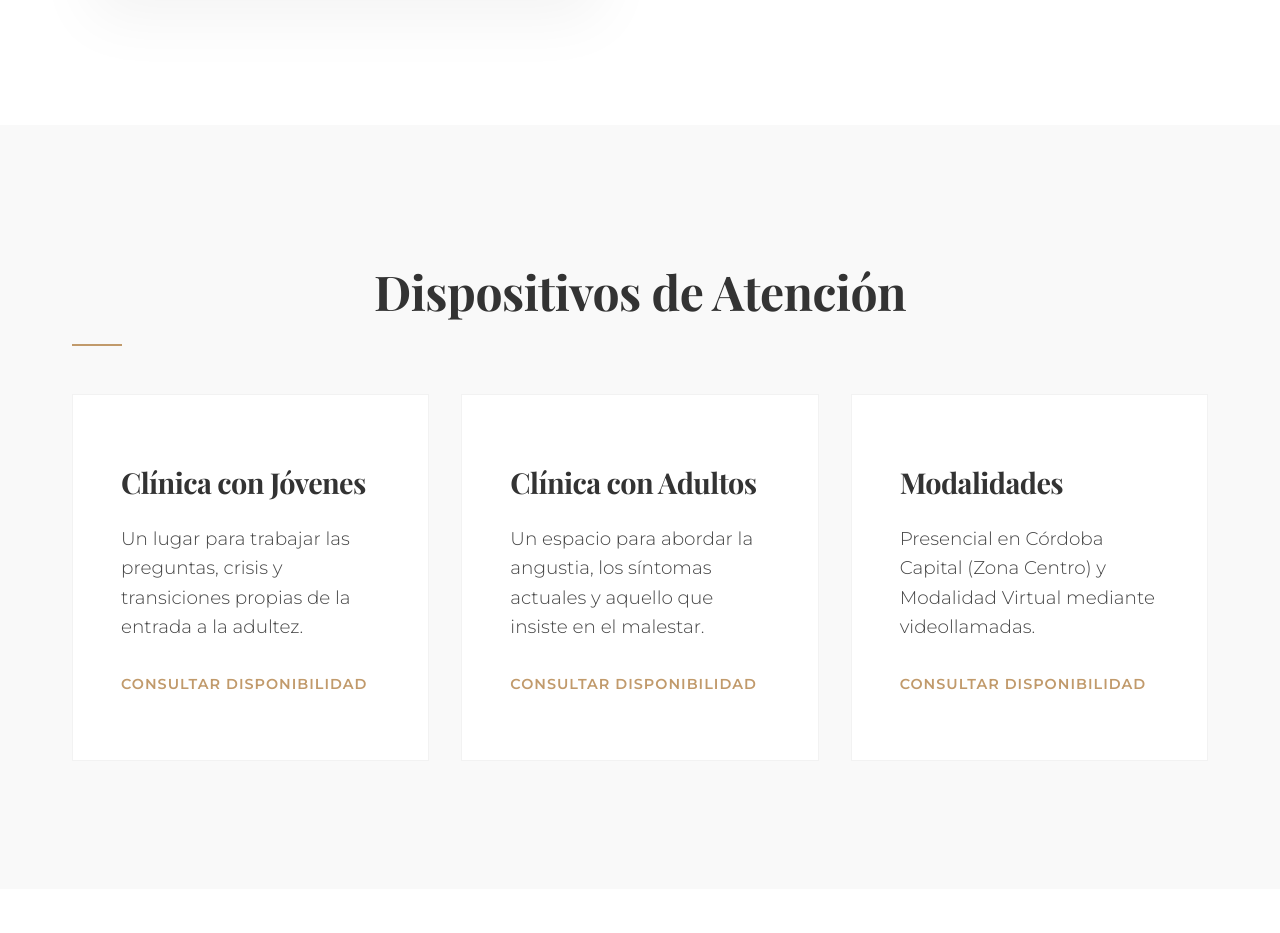
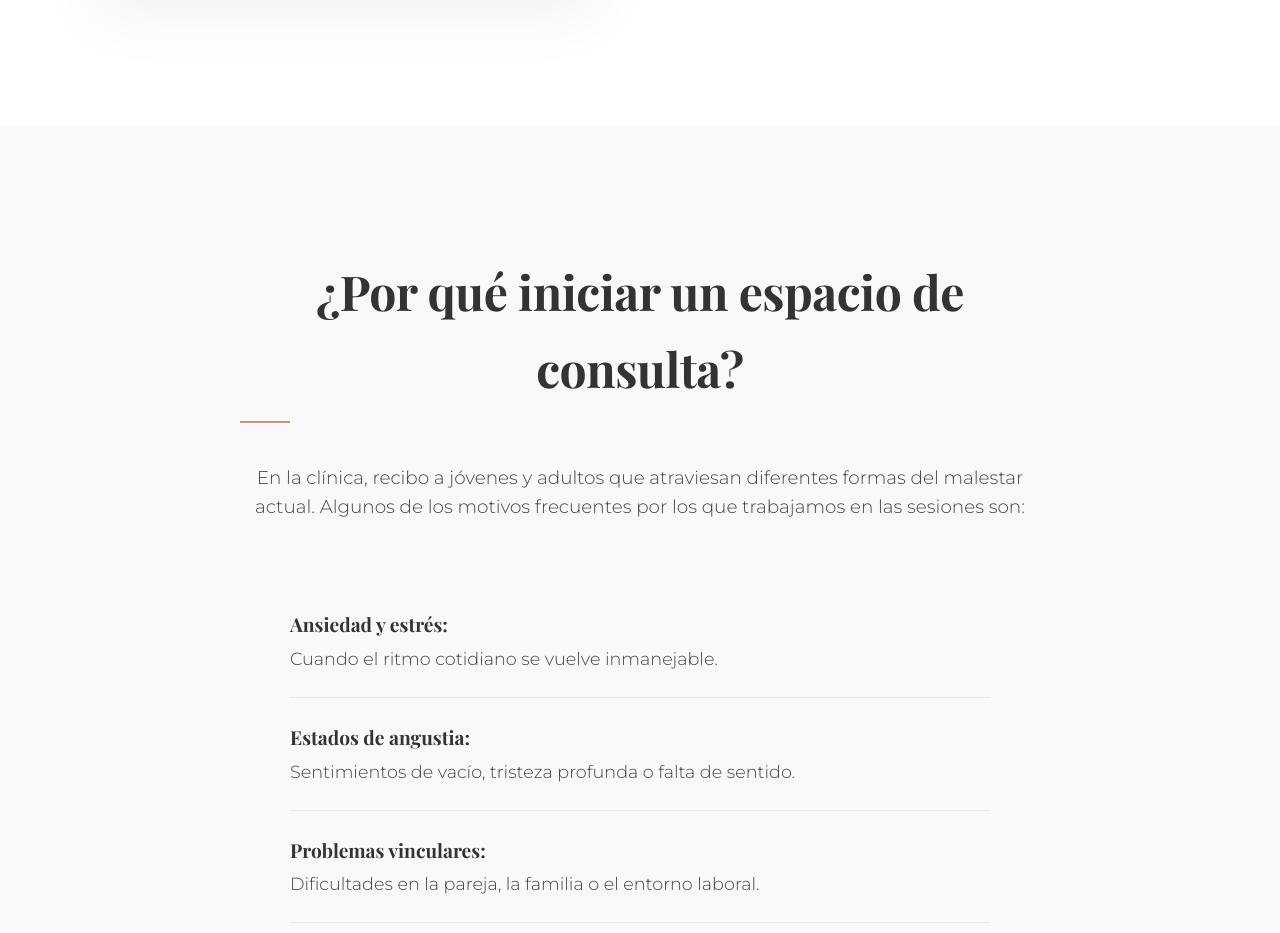
Before and after one commit to efmariani/Psy, a plain HTML site: page index.html in a window 1280 px wide. Shown: the part 1867-2800 px from the top of the page. Drawn offline with nearby package versions, Linux system fonts and the light colour scheme; a web font is replaced by a local one.

Commit message:
Add section 'Por qué iniciar un espacio de consulta' with motivi-lista styling

```diff
--- a/index.html
+++ b/index.html
@@ -33,6 +33,7 @@
             <nav>
                 <ul class="nav-links flex-row">
                     <li><a href="#sobre-mi">Sobre Mí</a></li>
+                    <li><a href="#por-que-consultar">¿Por qué consultar?</a></li>
                     <li><a href="#dispositivos">Atención</a></li>
                     <li><a href="#faq">Preguntas</a></li>
                     <li><a href="https://www.doctoraliar.com/silvina-jimenez/psicoanalista-psicologo/cordoba-capital?saasonly=true"
@@ -84,8 +85,33 @@
             </div>
         </section>
 
+        <!-- ¿Por qué iniciar un espacio de consulta? -->
+        <section id="por-que-consultar" class="section bg-light">
+            <div class="container">
+                <div class="max-w-small" style="margin: 0 auto;">
+                    <h2 class="section-title text-center mb-4">¿Por qué iniciar un espacio de consulta?</h2>
+                    <p class="text-center mb-4">En la clínica, recibo a jóvenes y adultos que atraviesan diferentes
+                        formas del malestar actual. Algunos de los motivos frecuentes por los que trabajamos en las
+                        sesiones son:</p>
+
+                    <ul class="motivos-lista">
+                        <li><strong>Ansiedad y estrés:</strong> Cuando el ritmo cotidiano se vuelve inmanejable.</li>
+                        <li><strong>Estados de angustia:</strong> Sentimientos de vacío, tristeza profunda o falta de
+                            sentido.</li>
+                        <li><strong>Problemas vinculares:</strong> Dificultades en la pareja, la familia o el entorno
+                            laboral.</li>
+                        <li><strong>Crisis vitales:</strong> Duelos, separaciones o cambios importantes de vida.</li>
+                        <li><strong>Inhibiciones y miedos:</strong> Aquello que impide avanzar o se repite como un
+                            obstáculo.</li>
+                        <li><strong>Ataques de pánico y síntomas corporales:</strong> Cuando el malestar se manifiesta
+                            en el cuerpo.</li>
+                    </ul>
+                </div>
+            </div>
+        </section>
+
         <!-- Dispositivos de Atención -->
-        <section id="dispositivos" class="section bg-light">
+        <section id="dispositivos" class="section bg-white">
             <div class="container">
                 <h2 class="section-title text-center mb-4">Dispositivos de Atención</h2>
                 <div class="grid-3">
--- a/styles.css
+++ b/styles.css
@@ -94,8 +94,35 @@ body {
     background-color: var(--bg-color);
 }
 
-.mb-4 {
-    margin-bottom: 3rem;
+.motivos-lista {
+    list-style: none;
+    padding: 0;
+    max-width: 700px;
+    margin: 4rem auto 0;
+}
+
+.motivos-lista li {
+    padding: 1.5rem 0;
+    border-bottom: 1px solid rgba(0, 0, 0, 0.05);
+    font-size: 1.1rem;
+    color: #444;
+    transition: transform 0.3s ease;
+}
+
+.motivos-lista li:last-child {
+    border-bottom: none;
+}
+
+.motivos-lista li strong {
+    color: var(--primary-color);
+    display: block;
+    font-size: 1.2rem;
+    margin-bottom: 0.3rem;
+    font-family: var(--font-serif);
+}
+
+.motivos-lista li:hover {
+    transform: translateX(10px);
 }
 
 .mt-2 {
```
